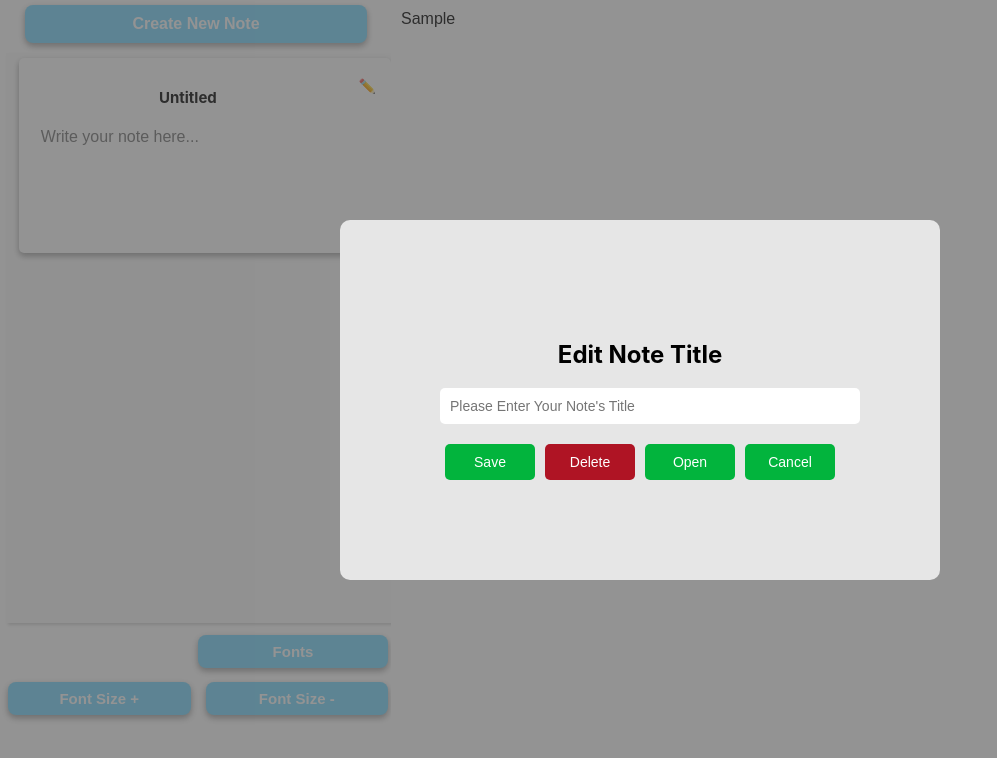
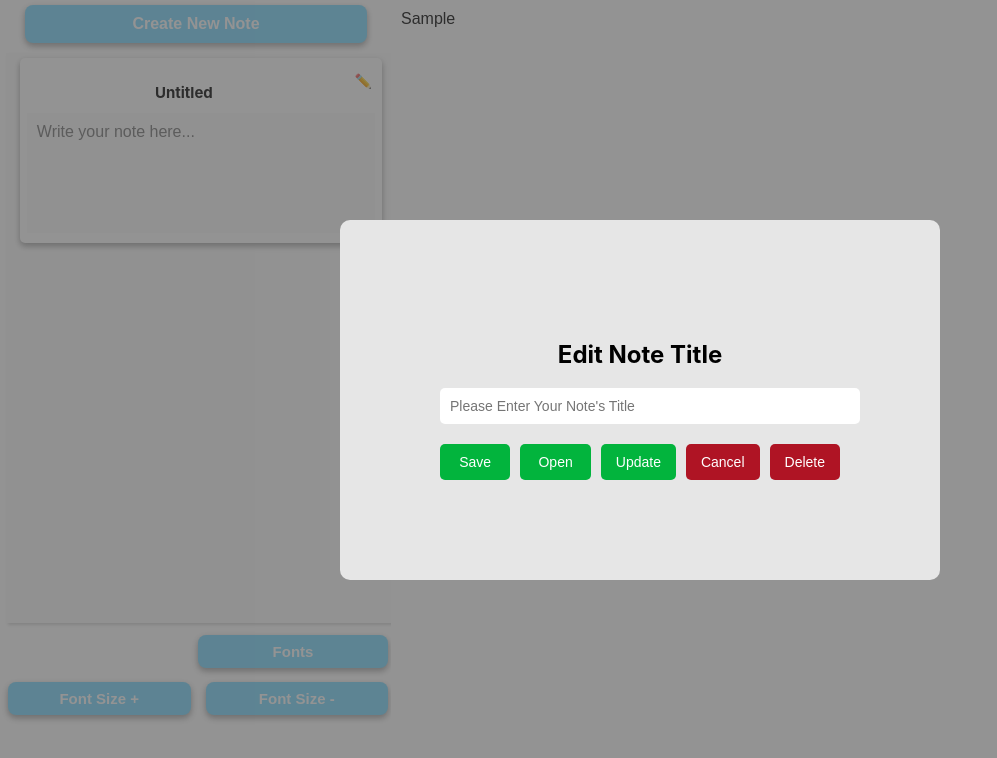
Before and after one commit to JulioGitMJC/NotepadProject, a React (Create React App) app: page / in a window 1280 px wide. Both pictures are taken after typing "Sample" into the empty fields and a click on the button "Create New Note". Shown: the top 758 px of the page, without its empty margins (0-997 px from the left). Built offline with nearby package versions, Linux system fonts and the light colour scheme.

Commit message:
Update button/UI Tweaks

```diff
--- a/src/App.css
+++ b/src/App.css
@@ -10,15 +10,15 @@
   box-shadow: rgba(0, 0, 0, 0.15) 1.95px 1.95px 2.6px;
   display: flex;
   flex-direction: column;
-  align-items: flex-start;
-  padding: 5px 5px; /* change these values to mess with size of the side bar*/
+  align-items: center; /* Change from flex-start to center */
+  padding: 5px 5px; /* Adjust sidebar padding */
   gap: 15px;
-  overflow-y: auto; /* Enable scrolling */
+  overflow-y: auto;
   scrollbar-width: thin;
-  scrollbar-color:  #000000 #f0f0f0;
-  /* move scroll bar to the left */
+  scrollbar-color: #000000 #f0f0f0;
   direction: rtl;
 }
+
 /* move scroll bar to the left and reset content inside sidebar*/
 .Sidebar * {
   direction: ltr;
@@ -60,7 +60,7 @@
   background-color: #ffffff;
   border-radius: 5px;
   width: 90%;
-  padding: 15px;
+  padding: 10px;
   box-shadow: rgba(0, 0, 0, 0.16) 0px 3px 6px, rgba(0, 0, 0, 0.23) 0px 3px 6px;
   display: flex;
   flex-direction: column;
@@ -129,6 +129,7 @@
   display: block;
   margin-left: auto;
 }
+
 
 .DeleteNoteButton.disabled {
   background-color: rgb(59, 59, 59);
@@ -274,6 +275,7 @@
   margin-top: 20px;
   display: flex;
   justify-content: space-around;
+  gap: 10px;
 }
 
 .modal-buttons button{
@@ -294,12 +296,12 @@
 }
 
 .modal-buttons button:nth-child(2){
-  background-color: #af1424;
+  background-color: rgb(2, 180, 61);
   color: white;
 }
 
 .modal-buttons button:nth-child(2):hover{
-  background-color: #890714;
+  background-color: #228d0ff3;
 }
 
 .modal-buttons button:nth-child(3){
@@ -311,13 +313,23 @@
   background-color: #228d0ff3;
 }
 
+.modal-buttons button:nth-child(4){
+  background-color: #af1424;
+  color: white;
+}
+
+.modal-buttons button:nth-child(4):hover{
+  background-color: #890714;
+  color: white;
+}
+
 .modal-buttons button:last-child{
-  background-color: rgb(2, 180, 61);
+  background-color: #af1424;
   color: white;
 }
 
 .modal-buttons button:last-child:hover{
-  background-color: #228d0ff3;
+  background-color: #890714;
 }
 
 /* Selected Note Style */
--- a/src/App.js
+++ b/src/App.js
@@ -137,7 +137,7 @@ function App() {
                 <span className="EditIcon" onClick={() => openTitleModal(note)}>✏️</span>
               </div>
 
-              <textarea
+              <textarea disabled
                 className="NoteContent"
                 value={note.content}
                 onChange={(e) => updateNoteContent(note.id, e.target.value)}
@@ -161,9 +161,10 @@ function App() {
               />
               <div className="modal-buttons">
                 <button onClick={() => { saveTitle(); closeTitleModal(); }}>Save</button>
+                <button onClick={() => openNote(selectedNote)}>Open</button>
+                <button className='UpdateButton' onClick={() => { updateNoteContent(selectedNote.id, noteContent); closeTitleModal(); }}>Update</button>
+                <button onClick={closeTitleModal}>Cancel</button>
                 <button onClick={() => { deleteNote(selectedNote.id); closeTitleModal(); }}>Delete</button>
-                <button onClick={() => openNote(selectedNote)}>Open</button>
-                <button onClick={closeTitleModal}>Cancel</button>
               </div>
             </div>
           </div>
```
